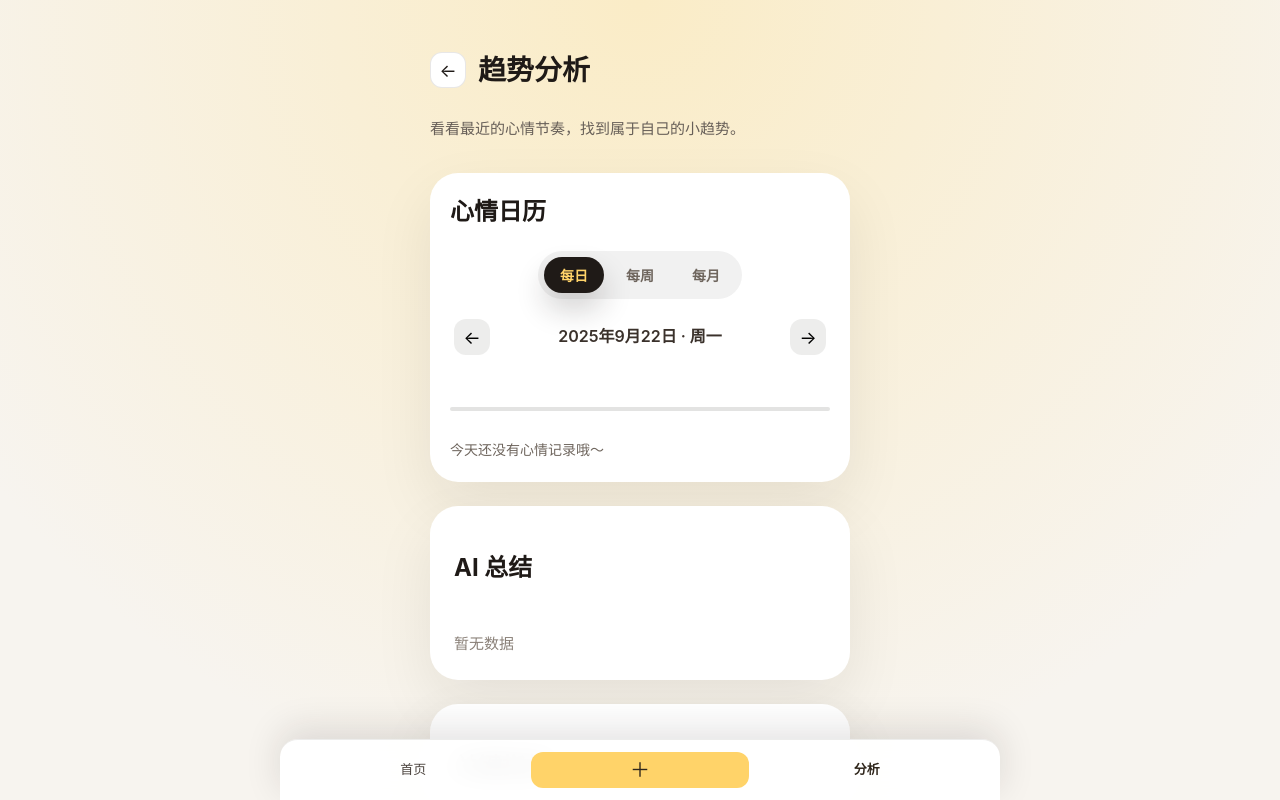
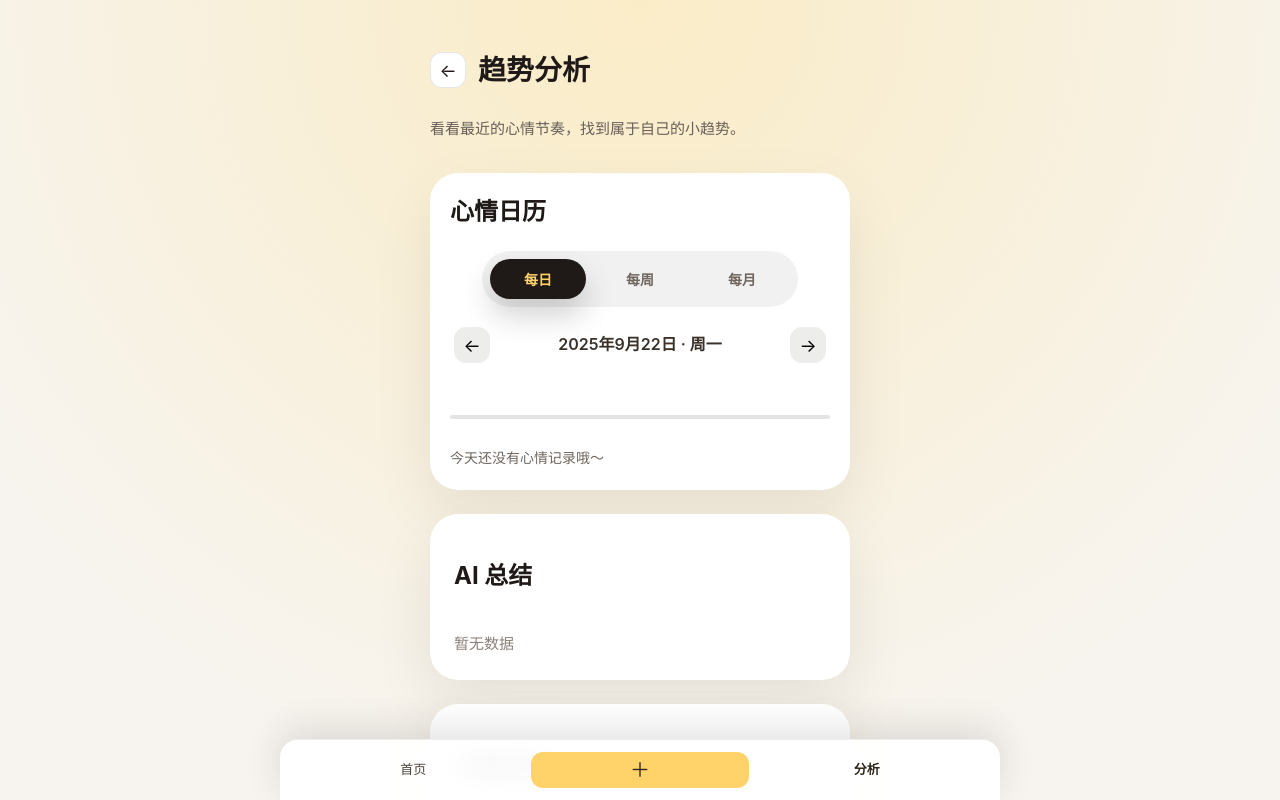
Before and after one commit to dounai-commits/emotion_diary, a Vue app: page /#/insights in a window 1280 px wide. Shown: the top 800 px of the page. Built offline with nearby package versions, Linux system fonts and the light colour scheme.

Commit message:
Tweak insights view layout and timeline

```diff
--- a/src/views/TrendInsights.vue
+++ b/src/views/TrendInsights.vue
@@ -131,7 +131,7 @@
         </div>
       </section>
 
-      <section class="insights-card" aria-labelledby="ai-summary-title">
+      <section class="insights-card ai-summary-card" aria-labelledby="ai-summary-title">
         <div class="insights-card-header">
           <h2 id="ai-summary-title">AI 总结</h2>
         </div>
@@ -143,7 +143,7 @@
         </p>
       </section>
 
-      <section class="insights-card" aria-labelledby="metrics-title">
+      <section class="insights-card metrics-section" aria-labelledby="metrics-title">
         <div class="insights-card-header">
           <div>
             <h2 id="metrics-title">关键指标</h2>
@@ -474,7 +474,7 @@ const dailyTimeline = computed(() => {
         timeLabel,
         accessibleLabel: `${timeLabel} · ${meta?.label || '未知心情'}`,
         style: {
-          left: position,
+          '--entry-position': position,
           '--stack-offset': `${offset}px`,
         },
       });
@@ -821,7 +821,7 @@ function goBack() {
 .calendar-toggle-row {
   background: rgba(31, 26, 23, 0.06);
   border-radius: 999px;
-  padding: 6px;
+  padding: 8px;
   display: inline-flex;
   gap: 6px;
   align-items: center;
@@ -838,13 +838,17 @@ function goBack() {
 .toggle-button {
   border: none;
   border-radius: 999px;
-  padding: 8px 16px;
+  padding: 10px 22px;
+  min-width: 96px;
   font-weight: 600;
   font-size: 14px;
   background: transparent;
   color: #6f665e;
   cursor: pointer;
   transition: background 0.2s ease, color 0.2s ease, box-shadow 0.2s ease;
+  display: inline-flex;
+  align-items: center;
+  justify-content: center;
 }
 
 .toggle-button.active {
@@ -882,6 +886,7 @@ function goBack() {
 .daily-entry {
   position: absolute;
   top: 50%;
+  left: clamp(48px, var(--entry-position, 50%), calc(100% - 48px));
   transform: translate(calc(-50% + var(--stack-offset, 0px)), -50%);
   display: flex;
   flex-direction: column;
@@ -915,6 +920,10 @@ function goBack() {
   padding: 4px 10px;
   box-shadow: 0 12px 24px rgba(31, 26, 23, 0.12);
   white-space: nowrap;
+  max-width: 140px;
+  text-align: center;
+  overflow: hidden;
+  text-overflow: ellipsis;
 }
 
 .daily-empty {
@@ -1099,6 +1108,11 @@ function goBack() {
   color: #8a8078;
 }
 
+.ai-summary-card,
+.metrics-section {
+  gap: 16px;
+}
+
 .insights-empty {
   margin: 0;
   color: #867f78;
```
